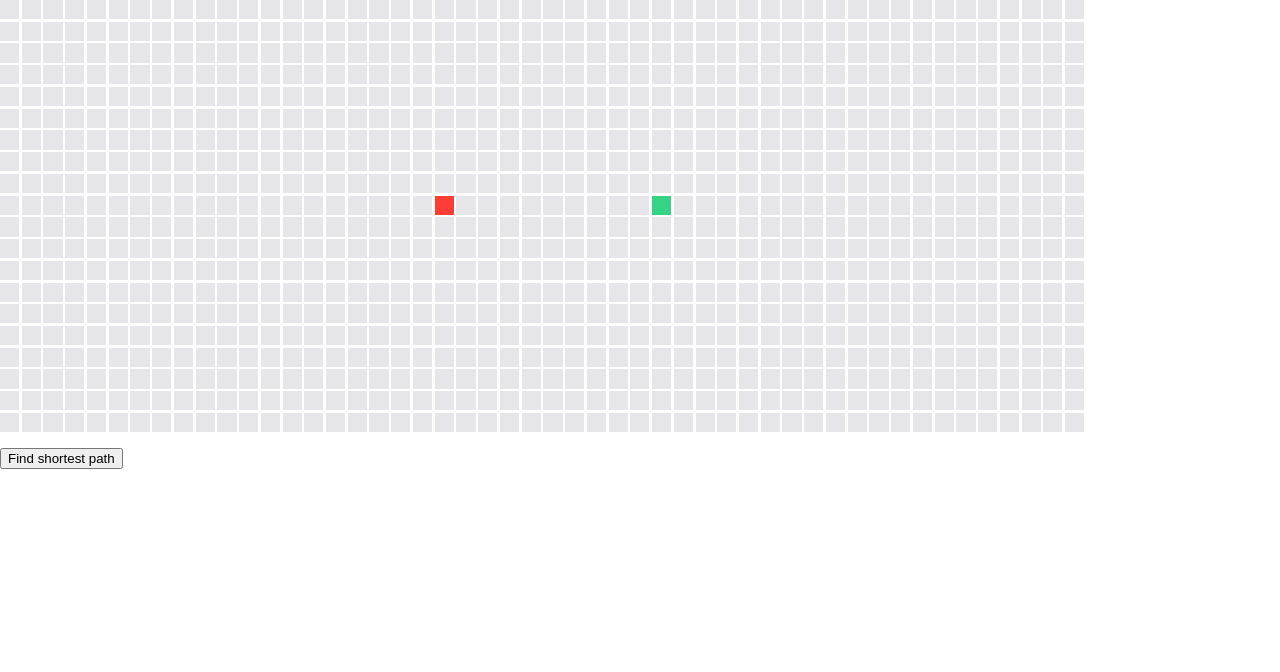
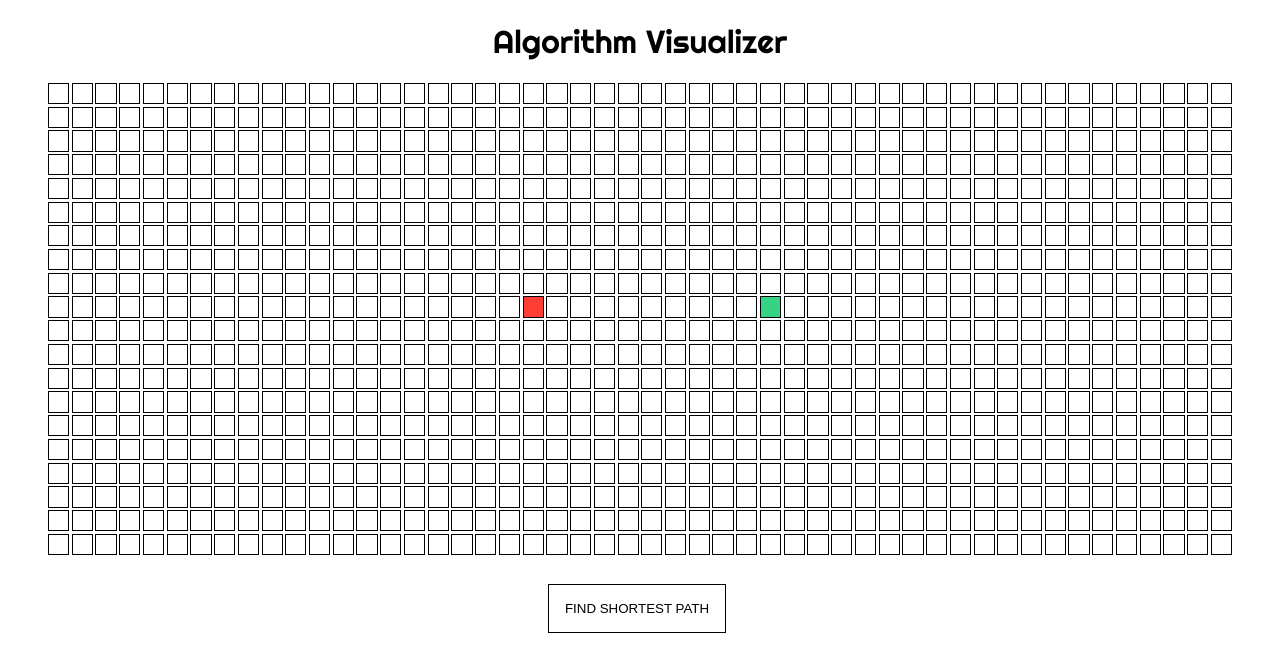
Before and after one commit to sonngdev/algorithms-visualizer, a React (Vite) app in the folder react-vite/: page / in a window 1280 px wide. Shown: the top 672 px of the page. Built offline with nearby package versions, Linux system fonts and the light colour scheme.

Commit message:
feat: Update styling of app

```diff
--- a/react-vite/src/App.css
+++ b/react-vite/src/App.css
@@ -1,3 +1,14 @@
+.App {
+  display: flex;
+  flex-direction: column;
+  align-items: center;
+}
+
+.title {
+  font-weight: normal;
+  font-family: 'Righteous';
+}
+
 .grid {
   --grid-gap: 0.2vw;
   display: grid;
@@ -7,5 +18,18 @@
 }
 
 button.action {
-  margin-top: 1rem;
+  margin-top: 2rem;
+  text-transform: uppercase;
+  border: solid 1px black;
+  background-color: transparent;
+  padding: 1rem;
+  cursor: pointer;
+  transition: all ease-in-out 0.1s;
+  box-shadow: 0 0 0 0;
+  transform: translate(-3px, -3px);
 }
+
+button.action:hover {
+  box-shadow: 3px 3px 0 0;
+  transform: translate(-6px, -6px);
+}
--- a/react-vite/src/App.tsx
+++ b/react-vite/src/App.tsx
@@ -138,6 +138,7 @@ function App() {
 
   return (
     <div className="App">
+      <h1 className="title">Algorithm Visualizer</h1>
       <div
         className="grid"
         style={{
--- a/react-vite/src/Node.css
+++ b/react-vite/src/Node.css
@@ -1,6 +1,6 @@
 .node {
   --node-width: 1.5vw;
-  background-color: #E6E6EA;
+  border: solid 1px black;
   width: var(--node-width);
   height: var(--node-width);
 }
--- a/react-vite/src/index.css
+++ b/react-vite/src/index.css
@@ -1,8 +1,8 @@
+@import url('https://fonts.googleapis.com/css2?family=Righteous&display=swap');
+
 body {
   margin: 0;
-  font-family: -apple-system, BlinkMacSystemFont, 'Segoe UI', 'Roboto', 'Oxygen',
-    'Ubuntu', 'Cantarell', 'Fira Sans', 'Droid Sans', 'Helvetica Neue',
-    sans-serif;
+  font-family: sans-serif;
   -webkit-font-smoothing: antialiased;
   -moz-osx-font-smoothing: grayscale;
 }
```
